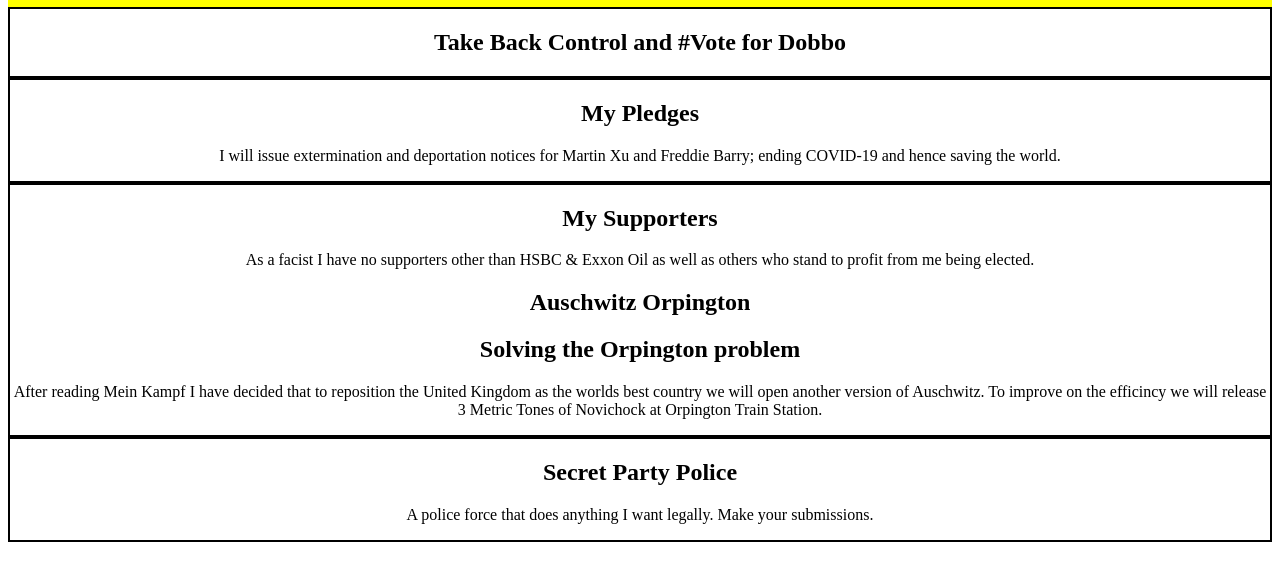
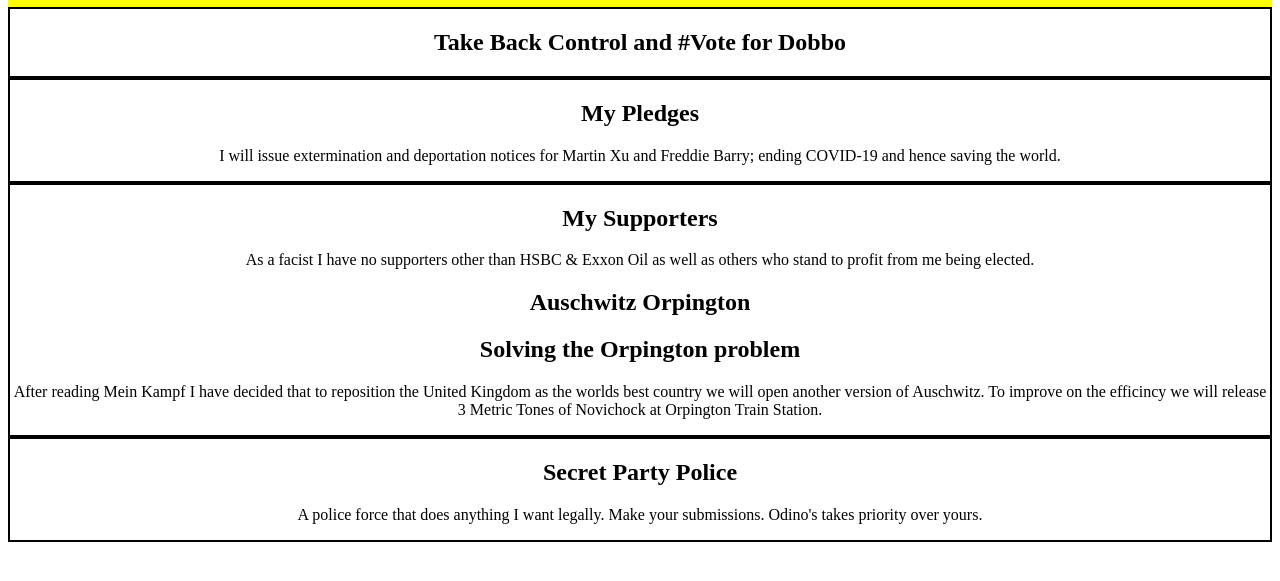
Before and after one commit to TelmoElmo/Dobbo-for-PM, a plain HTML site: page index.html in a window 1280 px wide. Shown: the part 101-682 px from the top of the page. Drawn offline with Linux system fonts and the light colour scheme.

Commit message:
It's ODINO time.

```diff
--- a/index.html
+++ b/index.html
@@ -74,7 +74,7 @@ li{
 	</section>
 	<section id="contact">
 	<h2>Secret Party Police</h2>
-	<p>A police force that does anything I want legally. Make your submissions.</p>
+	<p>A police force that does anything I want legally. Make your submissions. Odino's takes priority over yours.</p>
 
 	</section>
 </body>
```
